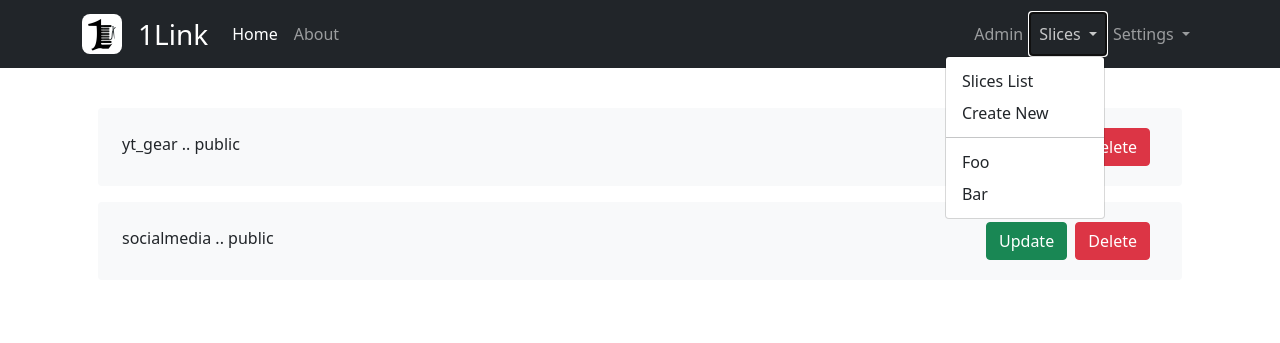
After one commit to withrvr/1Link, a Django app: page /slices/ in a window 1280 px wide, after a click on "Slices". The commit adds this page. Shown: the top 343 px of the page. Run offline with Django 3.2, Linux system fonts and the light colour scheme; a user stored in the database is signed in; data comes from the database, SQL or seed files in the repository; both versions use the stored data as it was after the commit; parts of the project's set-up code (start-up, migrations or seed data) failed here and were passed over; some libraries are stand-ins or nearby versions.

Commit message:
List Slices ( form url view template )

```diff
--- a/OneLink/Core_App/templates/Core_App/Navbar.html
+++ b/OneLink/Core_App/templates/Core_App/Navbar.html
@@ -66,7 +66,7 @@
 						data-bs-toggle="dropdown"
 						aria-expanded="false"
 					>
-						Dashboard
+						Slices
 					</a>
 					<div
 						class="dropdown-menu dropdown-menu-end"
@@ -74,9 +74,16 @@
 					>
 						<a
 							class="dropdown-item"
-							href="{% url 'Slices_App:Create-Slices-Page' %}"
+							href="{% url 'Slices_App:Slices-List-Page' %}"
 						>
-							New Slice
+							Slices List
+						</a>
+
+						<a
+							class="dropdown-item"
+							href="{% url 'Slices_App:Slices-Create-Page' %}"
+						>
+							Create New
 						</a>
 
 						<hr class="dropdown-divider" />
--- a/OneLink/Slices_App/admin.py
+++ b/OneLink/Slices_App/admin.py
@@ -7,7 +7,7 @@ from .models import Slices_Model
 class UserProfile_Admin(admin.ModelAdmin):
 
     # how to show panel ( how to Display )
-    list_filter = tuple()
+    list_filter = ('author', 'visibility', )
     ordering = ('id', 'author', 'visibility', 'slice_Name', )
     list_display = ('id', 'author', 'visibility', 'slice_Name', )
     search_fields = ('id', 'author', 'visibility', 'slice_Name', )
--- /dev/null
+++ b/OneLink/Slices_App/templates/Slices_App/Slices_List_Template.html
@@ -0,0 +1,39 @@
+{% extends 'Core_App/Core_Base_Template.html' %}
+
+<!-- loading something -->
+{% load crispy_forms_tags %} {% load static %}
+
+<!-- Base_Content -->
+{% block Core_Content %}
+
+<div class="container">
+	<div class="content-section">
+		{% for Slices_Object in Slices_List_Object %}
+
+		<div class="bg-light m-3 p-3 rounded row">
+			<div class="col p-2">
+				{{ Slices_Object.slice_Name }} .. {{ Slices_Object.visibility }}
+			</div>
+
+			<div class="col-auto text-end">
+				<a href="#" class="btn btn-success m-0">Update</a>
+				<a href="#" class="btn btn-danger m-1">Delete</a>
+			</div>
+		</div>
+
+		{% empty %}
+		<!-- If no Slices are created-->
+		<div class="">
+			<p class="bg-light p-3 rounded">
+				No Slices Created Till Now !!!
+				<a href="{% url 'Slices_App:Slices-Create-Page' %}"
+					>Create Now?</a
+				>
+			</p>
+		</div>
+		{% endfor %}
+	</div>
+	<br /><br />
+</div>
+
+{% endblock Core_Content %}
--- a/OneLink/Slices_App/urls.py
+++ b/OneLink/Slices_App/urls.py
@@ -1,8 +1,9 @@
 from django.urls import path
-from .views import Slices_CreateView
+from .views import Slices_CreateView, Slices_ListView
 
 app_name = 'Slices_App'
 
 urlpatterns = [
-    path('new/', Slices_CreateView.as_view(), name='Create-Slices-Page'),
+    path('', Slices_ListView.as_view(), name='Slices-List-Page'),
+    path('new/', Slices_CreateView.as_view(), name='Slices-Create-Page'),
 ]
--- a/OneLink/Slices_App/views.py
+++ b/OneLink/Slices_App/views.py
@@ -1,24 +1,38 @@
 from django.shortcuts import render, HttpResponseRedirect, HttpResponse
 from django.contrib.messages.views import SuccessMessageMixin
 from UsersProfile_App.mixins import Custom_LoginRequiredMixin
-from django.views.generic.edit import CreateView
+from django.views.generic import CreateView, ListView
 from django.db import IntegrityError
-
-from .forms import Slices_CreationForm
 from django.urls import reverse_lazy, reverse
-
 from django.forms import ValidationError
 from django.contrib import messages
+
+from .forms import Slices_CreationForm, Slices_ListForm
+from .models import Slices_Model
+from UsersProfile_App.models import UsersProfile_Model
+
+# list all the slices of the user
+
+
+class Slices_ListView(Custom_LoginRequiredMixin, ListView):
+    model = Slices_Model
+    template_name = 'Slices_App/Slices_List_Template.html'
+    success_url = reverse_lazy('Slices_App:Slices-Create-Page')
+    form_class = Slices_ListForm
+    context_object_name = 'Slices_List_Object'
+
+    def get_queryset(self, *args, **kwargs):
+        return self.request.user.slices_model_set.all()
 
 
 # create new user
 class Slices_CreateView(Custom_LoginRequiredMixin, SuccessMessageMixin, CreateView):
     template_name = 'Slices_App/Slices_Create_Template.html'
-    success_url = reverse_lazy('Slices_App:Create-Slices-Page')
+    success_url = reverse_lazy('Slices_App:Slices-Create-Page')
     form_class = Slices_CreationForm
-    # success_message = "Slice was <strong>Created Successfully!!</strong>"
 
     def form_valid(self, form, *args, **kwargs):
+        # whenever slice is created add author as the login user
         form.instance.author = validate_user = self.request.user
         validate_slice_Name = form.instance.slice_Name
 
@@ -28,12 +42,14 @@ class Slices_CreateView(Custom_LoginRequiredMixin, SuccessMessageMixin, CreateVi
                 'SliceName_From_URL': validate_slice_Name,
             })
             self.success_message = f'Your Slice <strong>"{validate_slice_Name}"</strong> was Created Successfully!! <a target="_blank" href = "{slice_display_url}">View Created Slice</a>'
+
+            # IntegrityError will come here if slice name is already exists
             return super().form_valid(form, *args, **kwargs)
 
         except IntegrityError:
             messages.add_message(
                 self.request,
                 messages.ERROR,
-                f'Slice with Name <strong>"{validate_slice_Name}"</strong> All Ready Exists'
+                f'Slice with Name <strong>"{validate_slice_Name}"</strong> Already Exists'
             )
-            return HttpResponseRedirect(reverse('Slices_App:Create-Slices-Page'))
+            return HttpResponseRedirect(reverse('Slices_App:Slices-Create-Page'))
```
Also changed, not shown: Current_Task.md (+0 -4 lines), OneLink/Slices_App/forms.py (+8 -0 lines), OneLink/db.sqlite3.
